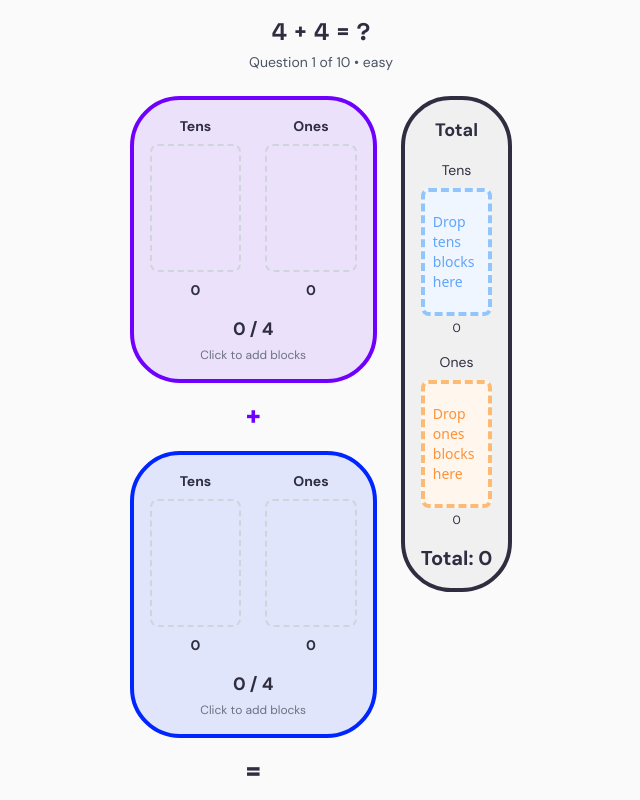
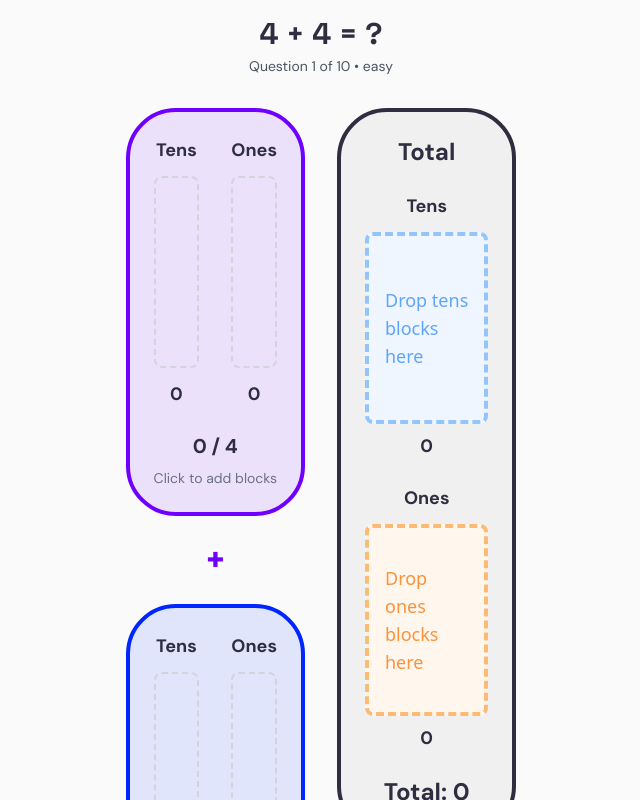
Before and after one commit to fredbjornbak/addition-1-1-10, a React (Vite) app: page /visual-addition in a window 1280 px wide. Shown: the top 800 px of the page, without its empty margins (319-959 px from the left). Built offline with nearby package versions, Linux system fonts and the light colour scheme.

Commit message:
Fix layout and drag-and-drop issues
- Restructured layout to horizontal with addends on the left and total on the right.
- Increased block sizes and improved visual spacing.
- Fixed drag-and-drop functionality and drop zone logic.
- Enhanced auto-conversion and added visual polish.

```diff
--- a/src/components/CompactVisualWorkspace.tsx
+++ b/src/components/CompactVisualWorkspace.tsx
@@ -55,10 +55,10 @@ const CompactVisualWorkspace = () => {
   }
 
   return (
-    <div className="max-w-6xl mx-auto p-4">
+    <div className="max-w-7xl mx-auto p-4">
       {/* Current Problem Display */}
-      <div className="text-center mb-6">
-        <div className="font-space-grotesk text-2xl font-bold text-grade-black">
+      <div className="text-center mb-8">
+        <div className="font-space-grotesk text-3xl font-bold text-grade-black">
           {currentProblem.num1} + {currentProblem.num2} = ?
         </div>
         <div className="text-sm text-gray-600 font-dm-sans mt-1">
@@ -67,10 +67,10 @@ const CompactVisualWorkspace = () => {
         </div>
       </div>
 
-      {/* Main Workspace - Horizontal Layout */}
-      <div className="grid grid-cols-1 lg:grid-cols-3 gap-6 items-start">
+      {/* Main Workspace - Two Column Layout */}
+      <div className="grid grid-cols-1 lg:grid-cols-2 gap-8 items-start">
         {/* Left Side - Addend Areas */}
-        <div className="lg:col-span-2 space-y-4">
+        <div className="space-y-6">
           {/* First Number */}
           <PlaceValueNumberArea
             number={currentProblem.num1}
@@ -82,7 +82,7 @@ const CompactVisualWorkspace = () => {
 
           {/* Plus Symbol */}
           <div className="text-center">
-            <div className="font-space-grotesk text-3xl font-bold text-grade-purple">+</div>
+            <div className="font-space-grotesk text-4xl font-bold text-grade-purple">+</div>
           </div>
 
           {/* Second Number */}
@@ -96,24 +96,26 @@ const CompactVisualWorkspace = () => {
 
           {/* Equals Symbol */}
           <div className="text-center">
-            <div className="font-space-grotesk text-3xl font-bold text-grade-black">=</div>
+            <div className="font-space-grotesk text-4xl font-bold text-grade-black">=</div>
           </div>
         </div>
 
-        {/* Right Side - Total Area */}
-        <div className="lg:col-span-1">
-          <PlaceValueTotalArea
-            expectedTotal={currentProblem.answer}
-            onTotalChange={setTotalBlocks}
-            resetTrigger={resetTrigger}
-          />
+        {/* Right Side - Total Area with More Space */}
+        <div className="flex justify-center">
+          <div className="w-full max-w-md">
+            <PlaceValueTotalArea
+              expectedTotal={currentProblem.answer}
+              onTotalChange={setTotalBlocks}
+              resetTrigger={resetTrigger}
+            />
+          </div>
         </div>
       </div>
 
       {/* Success Message */}
       {showSuccess && (
-        <div className="text-center mt-4">
-          <div className="font-dm-sans text-lg font-bold text-green-600 animate-bounce">
+        <div className="text-center mt-6">
+          <div className="font-dm-sans text-xl font-bold text-green-600 animate-bounce">
             ✓ Correct! Well done!
           </div>
         </div>
--- a/src/components/PlaceValueNumberArea.tsx
+++ b/src/components/PlaceValueNumberArea.tsx
@@ -88,15 +88,15 @@ const PlaceValueNumberArea: React.FC<PlaceValueNumberAreaProps> = ({
 
   return (
     <div
-      className="p-4 rounded-[50px] border-4 min-h-[200px] cursor-pointer transition-all duration-300"
+      className="p-6 rounded-[50px] border-4 min-h-[280px] cursor-pointer transition-all duration-300"
       style={{ backgroundColor, borderColor }}
       onClick={addBlock}
     >
-      <div className="grid grid-cols-2 gap-6 h-full">
+      <div className="grid grid-cols-2 gap-8 h-full">
         {/* Tens Section */}
         <div className="relative">
-          <div className="text-sm font-dm-sans text-grade-black mb-2 text-center font-bold">Tens</div>
-          <div className="relative h-32 border-2 border-dashed border-gray-300 rounded-lg bg-blue-25">
+          <div className="text-lg font-dm-sans text-grade-black mb-3 text-center font-bold">Tens</div>
+          <div className="relative h-48 border-2 border-dashed border-gray-300 rounded-lg bg-blue-25">
             {tensBlocks.map((block) => (
               <DraggableBlock
                 key={block.id}
@@ -110,16 +110,16 @@ const PlaceValueNumberArea: React.FC<PlaceValueNumberAreaProps> = ({
               />
             ))}
           </div>
-          <div className="text-sm text-center mt-2 font-dm-sans text-grade-black font-bold">
+          <div className="text-lg text-center mt-3 font-dm-sans text-grade-black font-bold">
             {tensCount}
           </div>
         </div>
 
         {/* Ones Section */}
         <div className="relative">
-          <div className="text-sm font-dm-sans text-grade-black mb-2 text-center font-bold">Ones</div>
+          <div className="text-lg font-dm-sans text-grade-black mb-3 text-center font-bold">Ones</div>
           <div
-            className={`relative h-32 border-2 border-dashed border-gray-300 rounded-lg bg-orange-25 transition-all duration-300 ${
+            className={`relative h-48 border-2 border-dashed border-gray-300 rounded-lg bg-orange-25 transition-all duration-300 ${
               shouldHighlightOnes ? 'border-yellow-400 bg-yellow-50 animate-pulse' : ''
             }`}
           >
@@ -137,21 +137,21 @@ const PlaceValueNumberArea: React.FC<PlaceValueNumberAreaProps> = ({
               />
             ))}
           </div>
-          <div className="text-sm text-center mt-2 font-dm-sans text-grade-black font-bold">
+          <div className="text-lg text-center mt-3 font-dm-sans text-grade-black font-bold">
             {onesCount}
           </div>
         </div>
       </div>
 
       {/* Total Display */}
-      <div className="text-center mt-4 font-dm-sans text-grade-body text-grade-black">
-        <div className="font-bold">{currentTotal} / {number}</div>
-        <div className="text-xs text-gray-500 mt-1">Click to add blocks</div>
+      <div className="text-center mt-6 font-dm-sans text-grade-body text-grade-black">
+        <div className="text-xl font-bold">{currentTotal} / {number}</div>
+        <div className="text-sm text-gray-500 mt-2">Click to add blocks</div>
       </div>
 
       {/* Regrouping Message */}
       {shouldHighlightOnes && (
-        <div className="text-center mt-2 text-sm text-yellow-600 font-bold animate-bounce">
+        <div className="text-center mt-3 text-lg text-yellow-600 font-bold animate-bounce">
           10 ones will become 1 ten!
         </div>
       )}
--- a/src/components/PlaceValueTotalArea.tsx
+++ b/src/components/PlaceValueTotalArea.tsx
@@ -31,35 +31,58 @@ const PlaceValueTotalArea: React.FC<PlaceValueTotalAreaProps> = ({
 
   const handleDragOver = (e: React.DragEvent) => {
     e.preventDefault();
+    e.dataTransfer.dropEffect = 'move';
   };
 
-  const handleDragEnter = (targetType: 'ones' | 'tens') => {
+  const handleDragEnter = (e: React.DragEvent, targetType: 'ones' | 'tens') => {
+    e.preventDefault();
     setDragOver(targetType);
   };
 
-  const handleDragLeave = () => {
-    setDragOver(null);
+  const handleDragLeave = (e: React.DragEvent) => {
+    // Only remove hover state if leaving the container entirely
+    const rect = (e.currentTarget as HTMLElement).getBoundingClientRect();
+    const x = e.clientX;
+    const y = e.clientY;
+
+    if (x < rect.left || x > rect.right || y < rect.top || y > rect.bottom) {
+      setDragOver(null);
+    }
   };
 
   const handleDrop = (e: React.DragEvent, targetType: 'ones' | 'tens') => {
     e.preventDefault();
     setDragOver(null);
 
-    const blockData = e.dataTransfer.getData('text/plain');
+    const blockData = e.dataTransfer.getData('text/plain') || e.dataTransfer.getData('application/json');
+    console.log('Drop received data:', blockData);
+
+    if (!blockData) return;
 
     try {
-      const { value, type, sourceId } = JSON.parse(blockData);
+      const parsedData = JSON.parse(blockData);
+      const { value, type, blockValue, blockType } = parsedData;
+
+      // Use blockValue/blockType if available, fallback to value/type
+      const actualValue = blockValue || value;
+      const actualType = blockType || type;
+
+      console.log('Parsed drop data:', { actualValue, actualType, targetType });
 
       // Strict validation: ones blocks (value=1) only in ones area, tens blocks (value=10) only in tens area
-      if ((targetType === 'ones' && value === 1) || (targetType === 'tens' && value === 10)) {
+      const isValidDrop = (targetType === 'ones' && actualValue === 1) ||
+                         (targetType === 'tens' && actualValue === 10);
+
+      if (isValidDrop) {
         const existingBlocks = blocks.filter(b => b.type === targetType);
         const newBlock: Block = {
           id: `total-${targetType}-${Date.now()}-${Math.random()}`,
-          value,
+          value: actualValue,
           type: targetType,
           position: generatePosition(targetType, existingBlocks.length)
         };
 
+        console.log('Adding new block:', newBlock);
         setBlocks(prev => [...prev, newBlock]);
 
         // Check for auto-conversion after adding ones
@@ -68,8 +91,12 @@ const PlaceValueTotalArea: React.FC<PlaceValueTotalAreaProps> = ({
             checkForAutoConversion();
           }, 100);
         }
+      } else {
+        console.log('Invalid drop - wrong type for target area');
       }
-    } catch {
+    } catch (error) {
+      console.error('Error parsing drag data:', error);
+
       // Handle legacy drag data format
       const draggedValue = parseInt(blockData) || 1;
 
@@ -99,6 +126,7 @@ const PlaceValueTotalArea: React.FC<PlaceValueTotalAreaProps> = ({
       const tensBlocks = current.filter(b => b.type === 'tens');
 
       if (onesBlocks.length >= 10 && !isRegrouping) {
+        console.log('Auto-conversion triggered for', onesBlocks.length, 'ones blocks');
         setIsRegrouping(true);
 
         // Convert 10 ones to 1 ten
@@ -126,9 +154,10 @@ const PlaceValueTotalArea: React.FC<PlaceValueTotalAreaProps> = ({
             });
           }
 
+          console.log('Conversion complete:', { newTensBlocks: newTensBlocks.length, remainingOnes });
           setBlocks([...tensBlocks, ...newTensBlocks, ...remainingOnesBlocks]);
           setIsRegrouping(false);
-        }, 600);
+        }, 800);
 
         return current; // Return current state while animation plays
       }
@@ -152,30 +181,30 @@ const PlaceValueTotalArea: React.FC<PlaceValueTotalAreaProps> = ({
 
   return (
     <div
-      className={`p-4 rounded-[50px] border-4 min-h-[300px] transition-all duration-300 ${
+      className={`p-6 rounded-[50px] border-4 min-h-[400px] transition-all duration-300 ${
         isCorrect ? 'border-green-500 bg-green-50' : 'border-grade-black bg-grade-gray'
       }`}
     >
-      <div className="text-center mb-4">
-        <div className="font-dm-sans text-lg font-bold text-grade-black">Total</div>
+      <div className="text-center mb-6">
+        <div className="font-dm-sans text-2xl font-bold text-grade-black">Total</div>
       </div>
 
-      <div className="space-y-4">
+      <div className="space-y-6">
         {/* Tens Section */}
         <div className="relative">
-          <div className="text-sm font-dm-sans text-grade-black mb-2 text-center">Tens</div>
+          <div className="text-lg font-dm-sans text-grade-black mb-3 text-center font-bold">Tens</div>
           <div
-            className={`relative h-32 border-4 border-dashed rounded-lg transition-all duration-300 ${
+            className={`relative h-48 border-4 border-dashed rounded-lg transition-all duration-300 ${
               dragOver === 'tens'
-                ? 'border-blue-500 bg-blue-100 shadow-lg'
-                : 'border-blue-300 bg-blue-50 hover:border-blue-400'
+                ? 'border-blue-500 bg-blue-100 shadow-xl scale-105'
+                : 'border-blue-300 bg-blue-50 hover:border-blue-400 hover:bg-blue-75'
             }`}
             onDragOver={handleDragOver}
-            onDragEnter={() => handleDragEnter('tens')}
+            onDragEnter={(e) => handleDragEnter(e, 'tens')}
             onDragLeave={handleDragLeave}
             onDrop={(e) => handleDrop(e, 'tens')}
           >
-            <div className="absolute inset-2 flex items-center justify-center text-blue-400 text-sm font-medium">
+            <div className="absolute inset-4 flex items-center justify-center text-blue-400 text-lg font-medium pointer-events-none">
               {tensBlocks.length === 0 ? 'Drop tens blocks here' : ''}
             </div>
             {tensBlocks.map((block) => (
@@ -191,26 +220,28 @@ const PlaceValueTotalArea: React.FC<PlaceValueTotalAreaProps> = ({
               />
             ))}
           </div>
-          <div className="text-xs text-center mt-1 font-dm-sans text-grade-black">
+          <div className="text-lg text-center mt-2 font-dm-sans text-grade-black font-bold">
             {tensBlocks.length}
           </div>
         </div>
 
         {/* Ones Section */}
         <div className="relative">
-          <div className="text-sm font-dm-sans text-grade-black mb-2 text-center">Ones</div>
+          <div className="text-lg font-dm-sans text-grade-black mb-3 text-center font-bold">Ones</div>
           <div
-            className={`relative h-32 border-4 border-dashed rounded-lg transition-all duration-300 ${
+            className={`relative h-48 border-4 border-dashed rounded-lg transition-all duration-300 ${
               dragOver === 'ones'
-                ? 'border-orange-500 bg-orange-100 shadow-lg'
-                : 'border-orange-300 bg-orange-50 hover:border-orange-400'
-            } ${onesBlocks.length >= 10 ? 'animate-pulse border-yellow-400 bg-yellow-50' : ''}`}
+                ? 'border-orange-500 bg-orange-100 shadow-xl scale-105'
+                : onesBlocks.length >= 10
+                  ? 'border-yellow-400 bg-yellow-50 animate-pulse'
+                  : 'border-orange-300 bg-orange-50 hover:border-orange-400 hover:bg-orange-75'
+            }`}
             onDragOver={handleDragOver}
-            onDragEnter={() => handleDragEnter('ones')}
+            onDragEnter={(e) => handleDragEnter(e, 'ones')}
             onDragLeave={handleDragLeave}
             onDrop={(e) => handleDrop(e, 'ones')}
           >
-            <div className="absolute inset-2 flex items-center justify-center text-orange-400 text-sm font-medium">
+            <div className="absolute inset-4 flex items-center justify-center text-orange-400 text-lg font-medium pointer-events-none">
               {onesBlocks.length === 0 ? 'Drop ones blocks here' : ''}
             </div>
             {onesBlocks.map((block) => (
@@ -227,27 +258,27 @@ const PlaceValueTotalArea: React.FC<PlaceValueTotalAreaProps> = ({
               />
             ))}
           </div>
-          <div className="text-xs text-center mt-1 font-dm-sans text-grade-black">
+          <div className="text-lg text-center mt-2 font-dm-sans text-grade-black font-bold">
             {onesBlocks.length}
           </div>
         </div>
       </div>
 
       {/* Total Display */}
-      <div className="text-center mt-4 font-dm-sans text-grade-body text-grade-black">
-        <div className="text-xl font-bold">Total: {total}</div>
-        {isCorrect && <div className="text-green-600 font-bold text-lg">✓ Correct!</div>}
+      <div className="text-center mt-6 font-dm-sans text-grade-body text-grade-black">
+        <div className="text-2xl font-bold">Total: {total}</div>
+        {isCorrect && <div className="text-green-600 font-bold text-xl mt-2">✓ Correct!</div>}
       </div>
 
-      {/* Auto-Conversion Message */}
+      {/* Auto-Conversion Messages */}
       {onesBlocks.length >= 10 && !isRegrouping && (
-        <div className="text-center mt-2 text-sm text-yellow-600 font-bold animate-bounce">
+        <div className="text-center mt-3 text-lg text-yellow-600 font-bold animate-bounce">
           Converting 10 ones to 1 ten!
         </div>
       )}
 
       {isRegrouping && (
-        <div className="text-center mt-2 text-sm text-blue-600 font-bold">
+        <div className="text-center mt-3 text-lg text-blue-600 font-bold">
           ✨ Regrouping in progress...
         </div>
       )}
```
Also changed, not shown: src/components/DraggableBlock.tsx (+16 -10 lines), src/utils/blockPositions.ts (+13 -13 lines).
